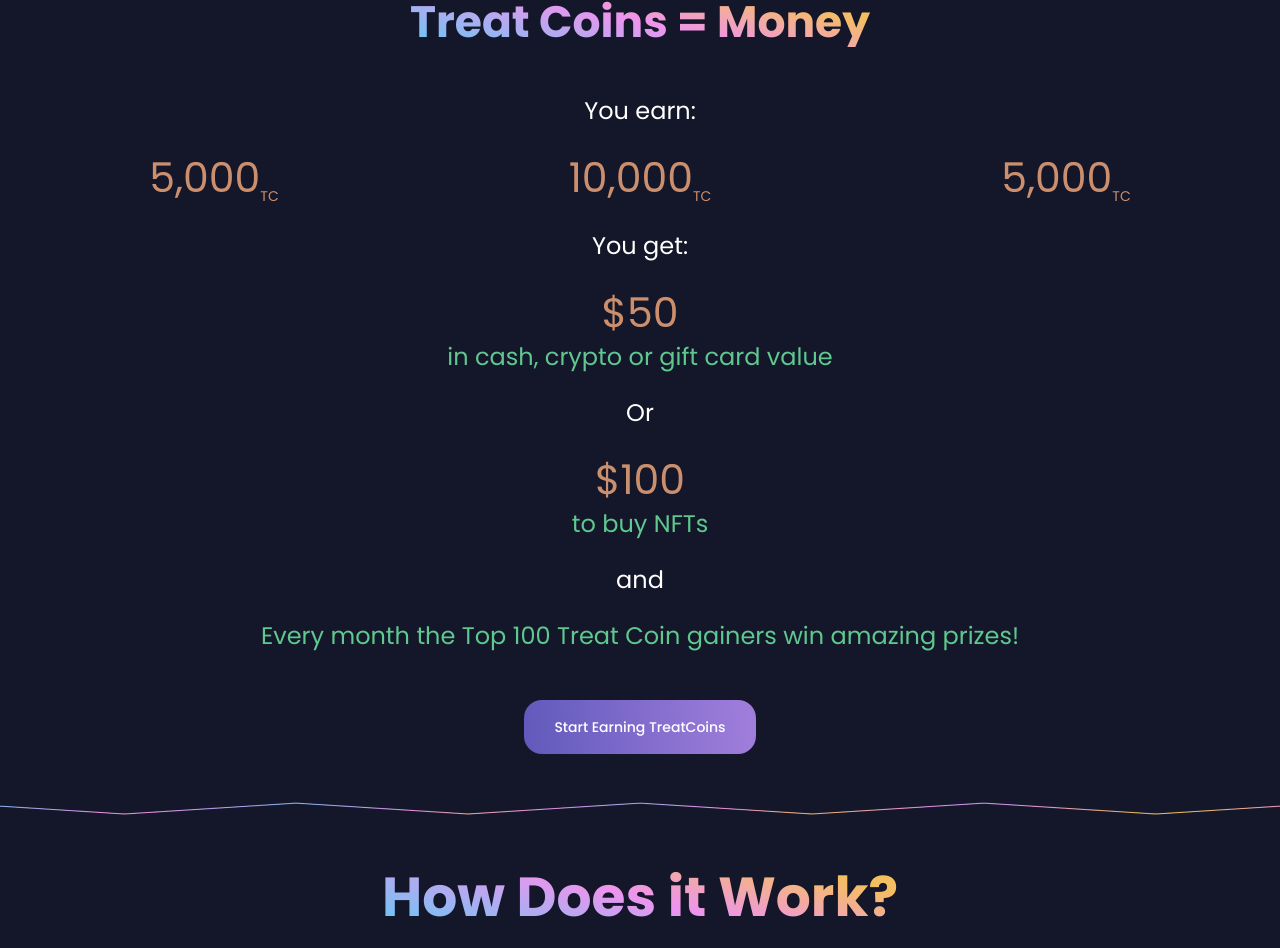
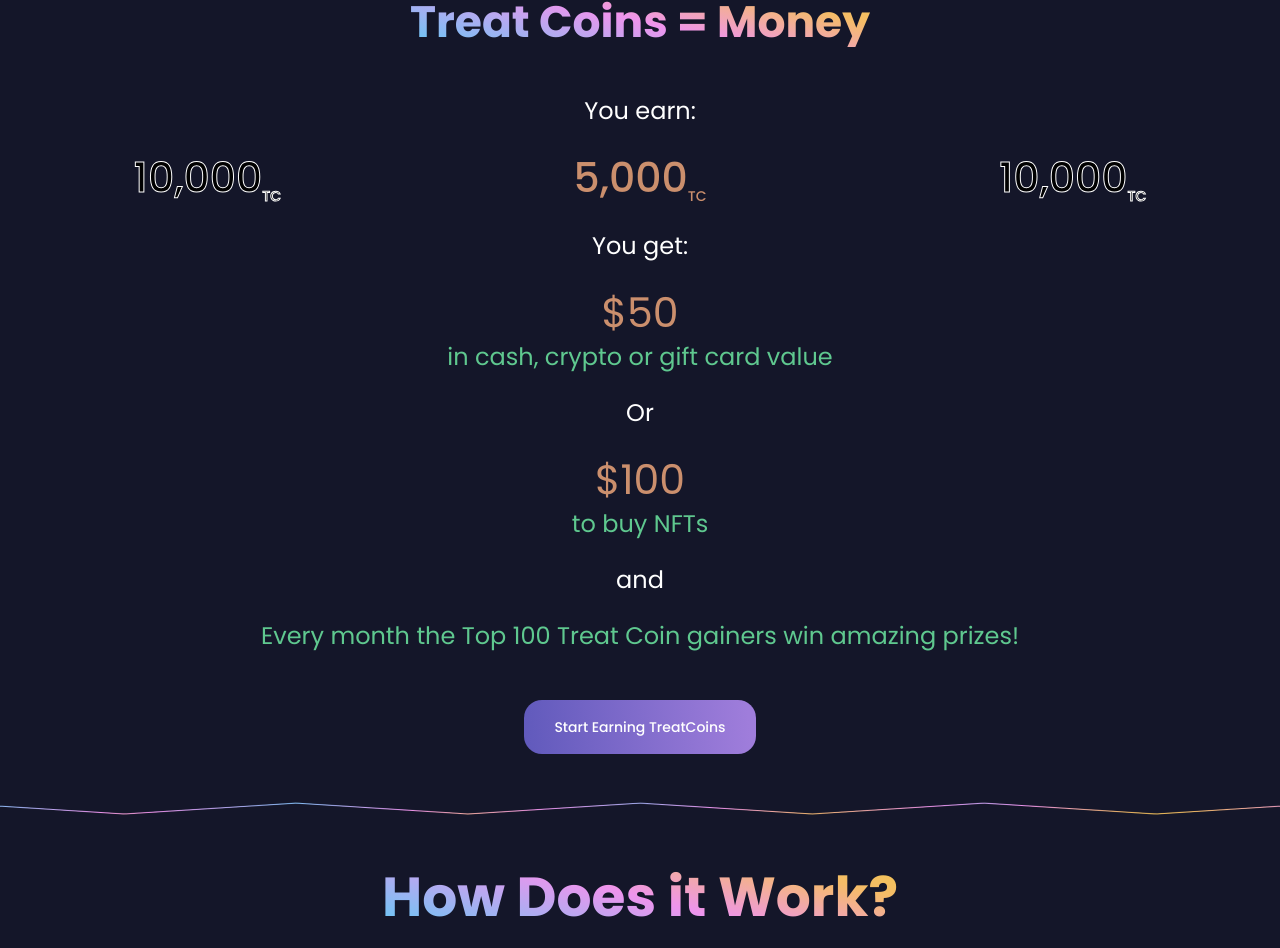
Before and after one commit to nikita0317/Ron, a React (Create React App) app: page / in a window 1280 px wide. Shown: the part 884-1832 px from the top of the page. Built offline with nearby package versions, Linux system fonts and the light colour scheme.

Commit message:
Customize swiper

```diff
--- a/src/App.css
+++ b/src/App.css
@@ -20,12 +20,14 @@ body, html {
 }
 .swiper-slide {
   text-align: center;
-  font-size: 18px;
-  color: #CB8F6D;
+  /* color: transparent; */
+  -webkit-text-stroke: 1px white;
+  /* color: #CB8F6D; */
   display: -webkit-box;
   display: -ms-flexbox;
   display: -webkit-flex;
   display: flex;
+  font-size: 41px;
   -webkit-box-pack: center;
   -ms-flex-pack: center;
   -webkit-justify-content: center;
@@ -42,6 +44,10 @@ body, html {
   object-fit: cover;
 }
 
-.swiper-slide-active .MuiTypography-root {
-  color: 'white !important'
+.swiper-slide-active{
+  -webkit-text-stroke: unset;
 }
+
+.swiper-slide-active .MuiTypography-root.MuiTypography-h5{
+  color: #CB8F6D;
+}
--- a/src/components/SwiperContainer.tsx
+++ b/src/components/SwiperContainer.tsx
@@ -14,8 +14,10 @@ const SwiperContainer = () => {
         <>
           <Swiper
             slidesPerView={3}
-            spaceBetween={30}
+            spaceBetween={50}
             freeMode={true}
+            centeredSlides={true}
+            loop={true}
             pagination={{
               clickable: true,
             }}
@@ -26,7 +28,14 @@ const SwiperContainer = () => {
               data.map((item)=>{
                 return (
                   <SwiperSlide>
-                    <Typography variant='h5'  fontSize={41}>
+                    <Typography
+                      variant='h5'
+                      fontSize={41}
+                      fontWeight={500}
+                      sx={{
+                        userSelect: 'none'
+                      }}
+                    >
                       {item.toLocaleString('en-US')}<sub style={{fontSize: '14px'}}>TC</sub>
                     </Typography>
                   </SwiperSlide>
```
